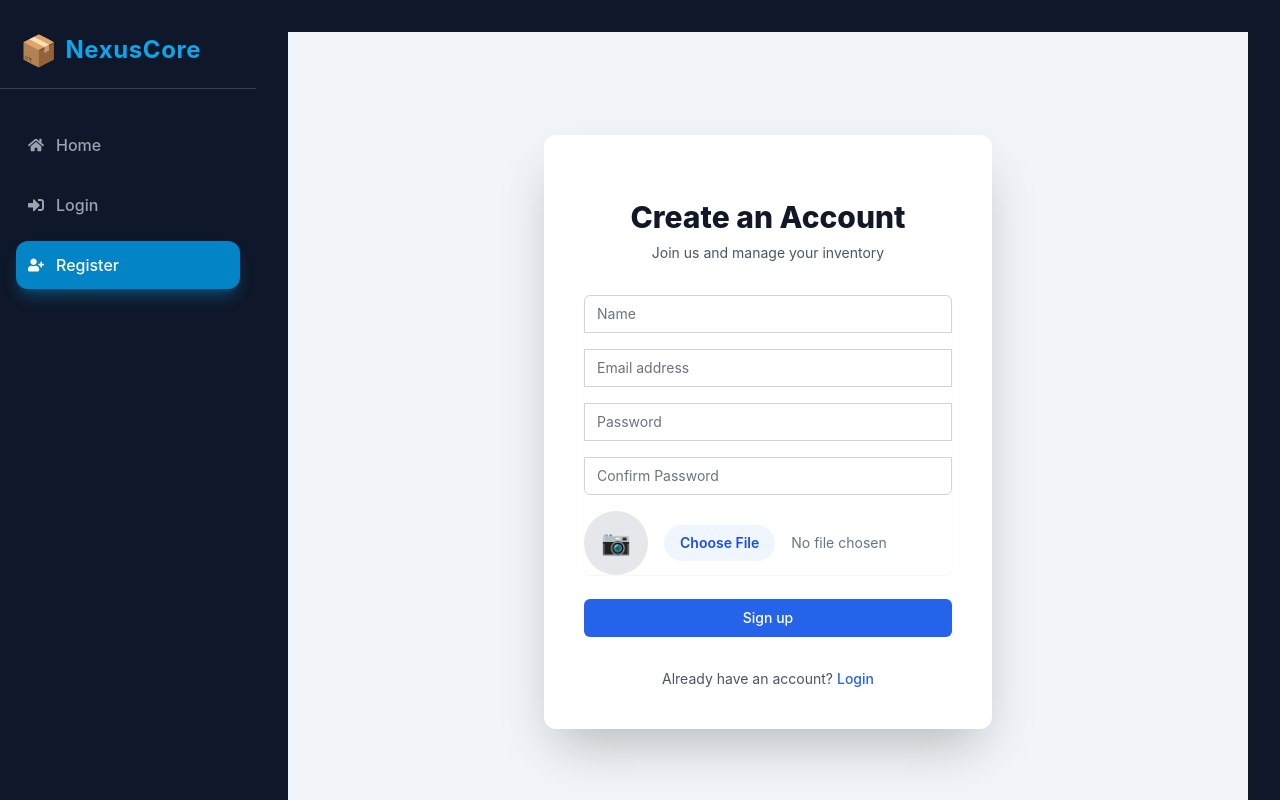
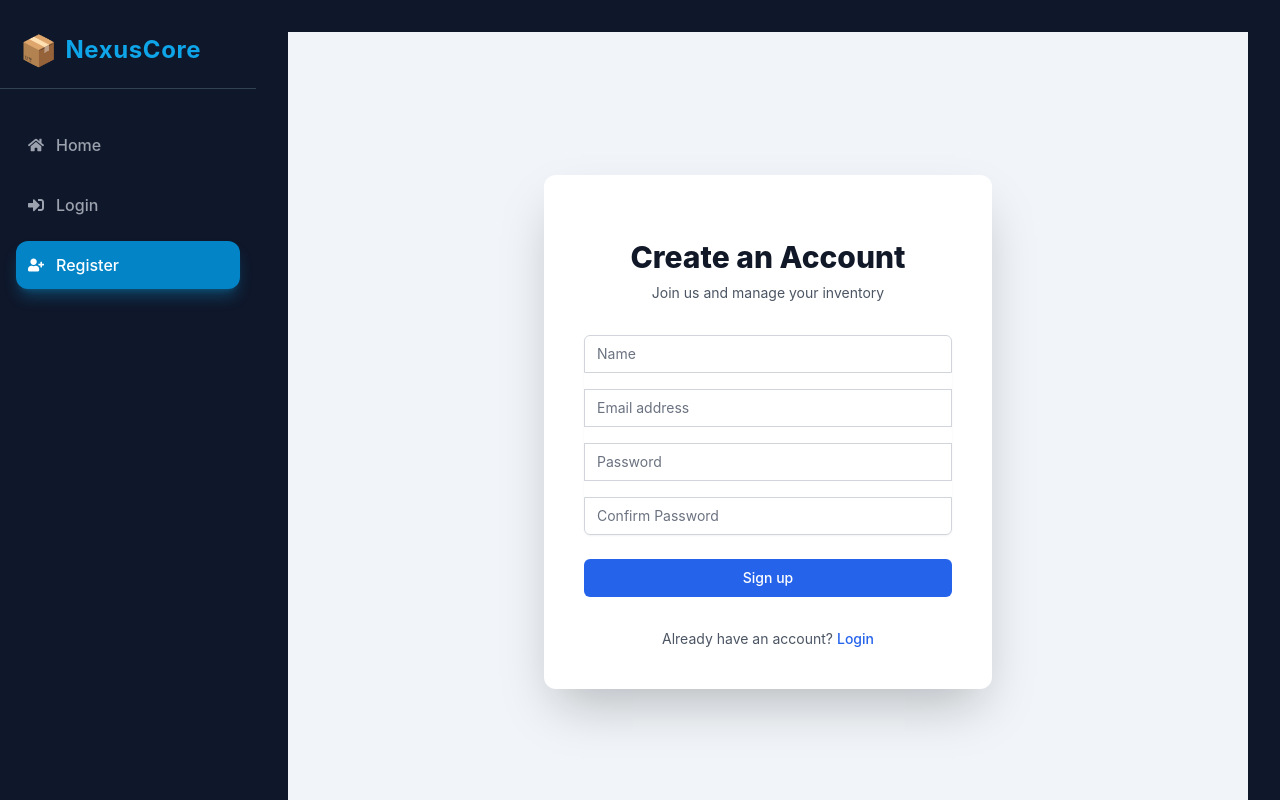
Before and after one commit to itubayounas/NexusCore-, a React (Vite) app in the folder client/: page /register in a window 1280 px wide. Built offline with nearby package versions, Linux system fonts and the light colour scheme.

Commit message:
Remove file upload logic from Register page

```diff
--- a/client/src/pages/Register.jsx
+++ b/client/src/pages/Register.jsx
@@ -13,22 +13,11 @@ const Register = () => {
 		confirmPassword: "",
 	});
 
-	// State for the image file
-	const [photo, setPhoto] = useState(null);
-	const [photoPreview, setPhotoPreview] = useState(null);
-
 	const { name, email, password, confirmPassword } = formData;
 
 	const handleInputChange = (e) => {
 		const { name, value } = e.target;
 		setFormData({ ...formData, [name]: value });
-	};
-
-	const handleImageChange = (e) => {
-		const file = e.target.files[0];
-		setPhoto(file);
-		// Create a preview URL so the user can see what they selected
-		setPhotoPreview(URL.createObjectURL(file));
 	};
 
 	const registerUser = async (e) => {
@@ -45,16 +34,12 @@ const Register = () => {
 			return toast.error("Passwords do not match");
 		}
 
-		// 2. Prepare Data (Must use FormData for file uploads)
-		const userData = new FormData();
-		userData.append("name", name);
-		userData.append("email", email);
-		userData.append("password", password);
-		if (photo) {
-			userData.append("photo", photo);
-		}
-
-		// ... inside registerUser function ...
+		// 2. Prepare Data (Sending simple JSON now, not FormData)
+		const userData = {
+			name,
+			email,
+			password,
+		};
 
 		try {
 			const { data } = await axios.post("/api/users/register", userData);
@@ -74,17 +59,14 @@ const Register = () => {
 
 			// 2. Smart Check: Is the user already registered?
 			if (message.toLowerCase().includes("already been registered")) {
-				// Show specific advice
 				toast.info("User already registered. Redirecting to login...", {
 					autoClose: 2000,
 				});
 
-				// Auto-redirect to Login page after 2 seconds
 				setTimeout(() => {
 					navigate("/login");
 				}, 2500);
 			} else {
-				// Show generic error for other issues
 				toast.error(message);
 			}
 		}
@@ -160,39 +142,6 @@ const Register = () => {
 								placeholder="Confirm Password"
 							/>
 						</div>
-
-						{/* Image Upload Section */}
-						<div className="flex items-center space-x-4 mt-4">
-							<div className="shrink-0">
-								{photoPreview ? (
-									<img
-										className="h-16 w-16 object-cover rounded-full"
-										src={photoPreview}
-										alt="Current profile"
-									/>
-								) : (
-									<div className="h-16 w-16 rounded-full bg-gray-200 flex items-center justify-center text-gray-500 text-2xl">
-										📷
-									</div>
-								)}
-							</div>
-							<label className="block">
-								<span className="sr-only">
-									Choose profile photo
-								</span>
-								<input
-									type="file"
-									onChange={handleImageChange}
-									className="block w-full text-sm text-slate-500
-                        file:mr-4 file:py-2 file:px-4
-                        file:rounded-full file:border-0
-                        file:text-sm file:font-semibold
-                        file:bg-blue-50 file:text-blue-700
-                        hover:file:bg-blue-100
-                        "
-								/>
-							</label>
-						</div>
 					</div>
 
 					<div>
```
